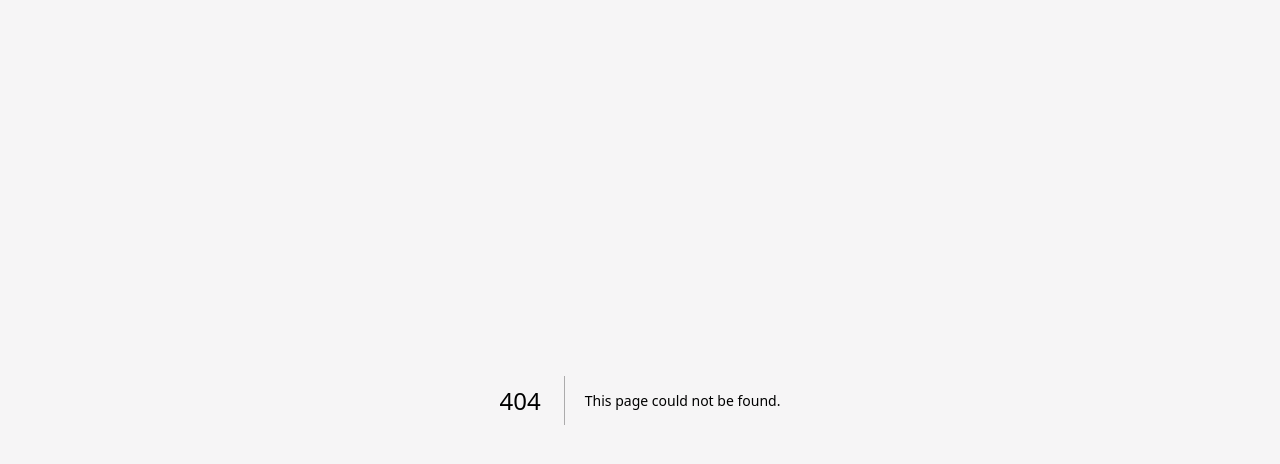
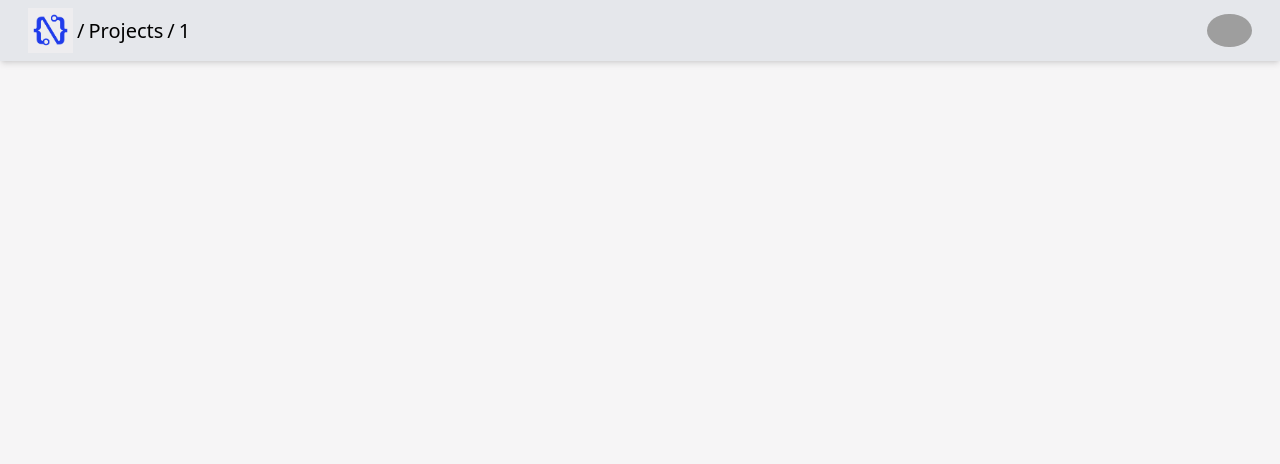
Before and after one commit to Godcoder696/CodeNull, a Next.js app: page /projects/1 in a window 1280 px wide. Before the commit this address had no page. Shown: the top 464 px of the page. Built offline with nearby package versions, Linux system fonts and the light colour scheme; grey boxes are pictures that could not be loaded.

Commit message:
dynamic project selection added

```diff
--- /dev/null
+++ b/src/app/components/projects/NavBar.tsx
@@ -0,0 +1,33 @@
+'use client'
+import Image from 'next/image'
+import Link from 'next/link'
+
+function NavBar({project}) {
+
+  return (
+    <>
+        <div className='flex px-7 py-2 justify-between items-center sticky top-0 bg-gray-200 shadow-md'>
+            <span className='flex items-center justify-center space-x-1 text-xl'>
+                <Link href="/">
+                    <Image src="/CodeNull.png" height={45} width={45} alt='CodeNull'/>
+                </Link>
+                <span>/</span>
+                <span>Projects</span>
+                {
+                    project &&
+                    <>
+                        <span>/</span>
+                        <span>{project}</span>
+                    </>
+                }
+            </span>
+            <span>
+                <Image src="https://cdn.pixabay.com/photo/2015/10/05/22/37/blank-profile-picture-973460_1280.png"
+                    height={45} width={45} alt='' className='rounded-[50%]'/>
+            </span>
+        </div>
+    </>
+  )
+}
+
+export default NavBar
--- /dev/null
+++ b/src/app/projects/[projectId]/page.tsx
@@ -0,0 +1,13 @@
+'use client'
+import NavBar from '@/app/components/projects/NavBar'
+import React from 'react'
+
+function Page({params}) {
+  return (
+    <>
+      <NavBar project={params.projectId}/>
+    </>
+  )
+}
+
+export default Page
--- a/src/app/projects/page.tsx
+++ b/src/app/projects/page.tsx
@@ -1,32 +1,17 @@
-import Image from 'next/image'
-import Link from 'next/link'
-import React from 'react'
+import { FaPlusCircle } from "react-icons/fa";
 import { GoProjectTemplate } from "react-icons/go";
-import { MdDelete } from "react-icons/md";
-import { MdEdit } from "react-icons/md";
-import { FaPlusCircle } from "react-icons/fa";
+import { MdDelete, MdEdit } from "react-icons/md";
+import NavBar from "../components/projects/NavBar";
 
 function page() {
 
   return (
     <>
         <div className='textured-bg min-h-screen w-full flex flex-col'>
-            <div className='flex px-7 py-2 justify-between items-center sticky top-0 bg-gray-200 shadow-md'>
-                <span className='flex items-center justify-center space-x-1 text-xl'>
-                    <Link href="/">
-                        <Image src="/CodeNull.png" height={45} width={45} alt='CodeNull'/>
-                    </Link>
-                    <span>/</span>
-                    <span>Projects</span>
-                </span>
-                <span>
-                    <Image src="https://cdn.pixabay.com/photo/2015/10/05/22/37/blank-profile-picture-973460_1280.png"
-                        height={45} width={45} alt='' className='rounded-[50%]'/>
-                </span>
-            </div>
+            <NavBar project={undefined}/>
             <hr className='bg-gray-300 h-[1px]'/>
             <div className='w-full flex justify-end px-5 pt-3'>
-                <button className='px-5 py-2 bg-sky-500 flex items-center space-x-2 rounded-md'>
+                <button className='px-5 py-2 bg-[#7551dc] flex items-center space-x-2 rounded-md'>
                     <FaPlusCircle size={20} color='white'/>
                     <span className='text-white'>New</span>
                 </button>
```
